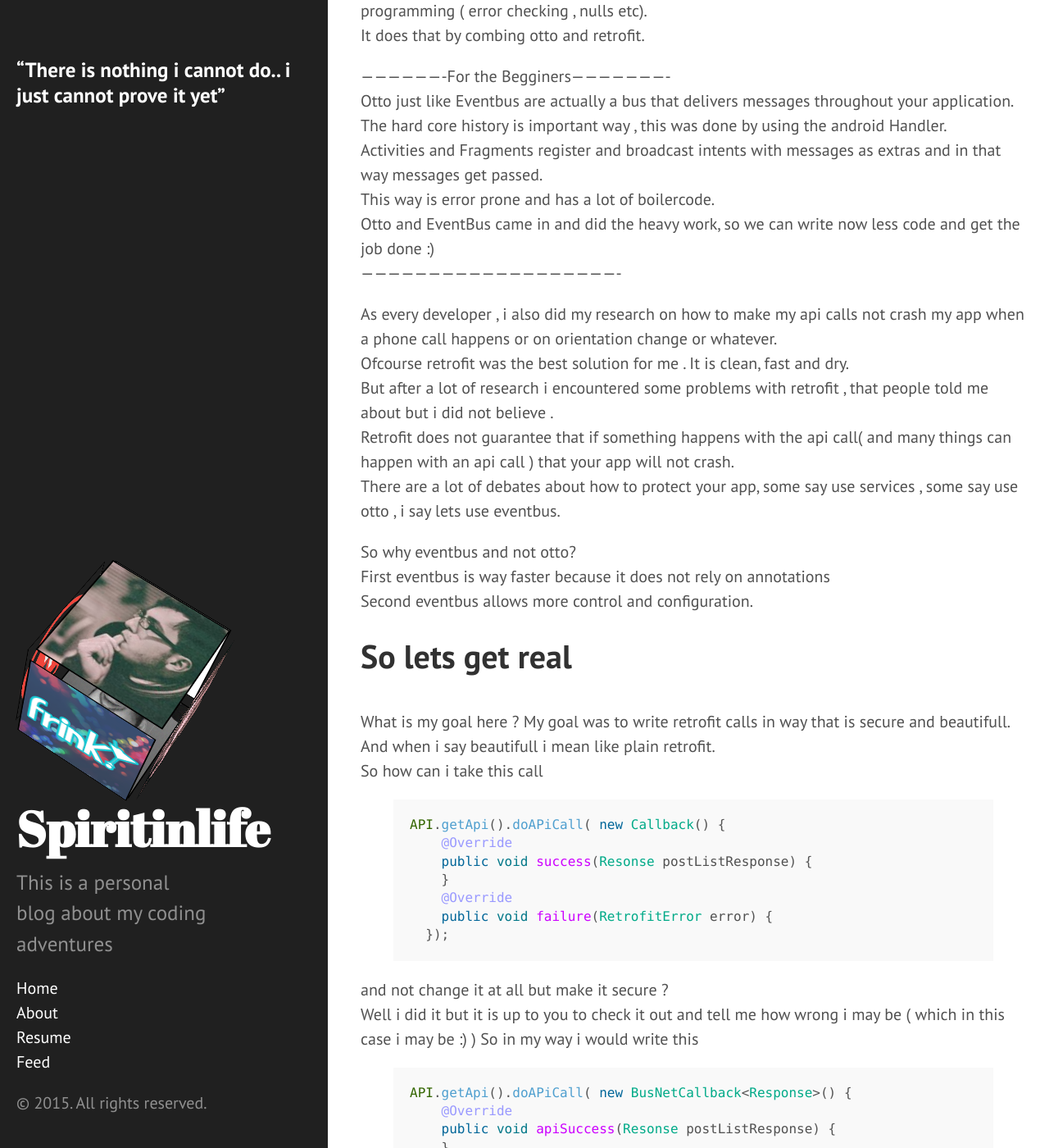
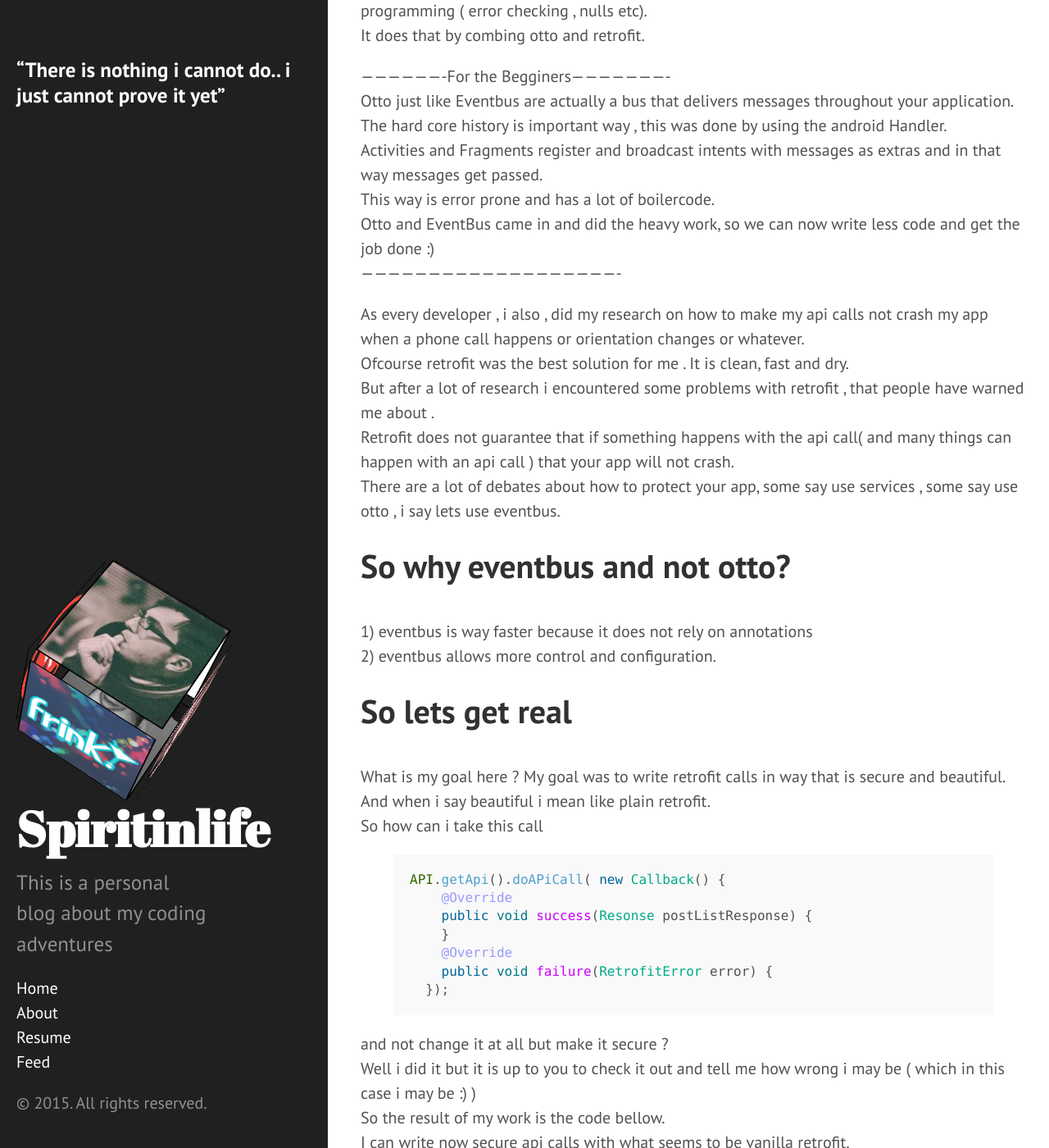
Before and after one commit to spiritinlife/spiritinlife.github.io, a Jekyll site: the page built from _posts/2015-02-13-retrofit-eventbus-cool.markdown, in a window 1280 px wide and 1400 px high, scrolled down 362 px. Shown: the whole window at 82% size. Built offline with Jekyll 4.4.1, drawn with Linux system fonts in a browser that asks for light colours; Markdown is read by kramdown in place of the engine named in the settings; comment, search, counter and statistics services are not loaded; some of the changed text lies outside the part shown.

Commit message:
Well new commit

```diff
--- a/_posts/2015-02-13-retrofit-eventbus-cool.markdown
+++ b/_posts/2015-02-13-retrofit-eventbus-cool.markdown
@@ -17,23 +17,23 @@
 The hard core history is important way , this was done by using the android Handler.<br>
 Activities and Fragments register and broadcast intents with messages as extras and in that way messages get passed.<br>
 This way is error prone and has a lot of boilercode.<br>
-Otto and EventBus came in and did the heavy  work, so we can write now less code and get the job done :)<br>
+Otto and EventBus came in and did the heavy  work, so we can now write less code and get the job done :)<br>
 ----------------------------------------------------------<br>
 
-As every developer , i also did my research on how to make my api calls not crash my app when a phone call happens or on orientation change or whatever.<br>
+As every developer , i also , did my research on how to make my api calls not crash my app when a phone call happens or orientation changes or whatever.<br>
 Ofcourse retrofit was the best solution for me . It is clean, fast and dry.<br>
-But after a lot of research i encountered some problems with retrofit , that people told me about but i did not believe .<br>
+But after a lot of research i encountered some problems with retrofit , that people have warned me about .<br>
 Retrofit does not guarantee that if something happens with the api call( and many things can happen with an api call ) that your app will not crash.<br>
 There are a lot of debates about how to protect your app, some say use services , some say use otto , i say lets use eventbus.<br>
 
-So why eventbus and not otto?<br>
-First eventbus is way faster because it does not rely on annotations<br>
-Second eventbus allows more control and configuration.<br>
+<h1> So why eventbus and not otto?</h1><br>
+1) eventbus is way faster because it does not rely on annotations<br>
+2) eventbus allows more control and configuration.<br>
 
 <h1> So lets get real </h1><br>
 What is my goal here ?
-My goal was to write retrofit calls in way that is secure and beautifull.<br>
-And when i say beautifull i mean like plain retrofit.<br>
+My goal was to write retrofit calls in way that is secure and beautiful.<br>
+And when i say beautiful i mean like plain retrofit.<br>
 So how can i take this call<br>
 {% highlight java %}
 API.getApi().doAPiCall( new Callback() {
@@ -47,8 +47,9 @@
 {% endhighlight %}
 
 and not change it at all but make it secure ?<br>
-Well i did it but it is up to you to check it out and tell me how wrong i may be ( which in this case i may be :) )
-So in my way i would write this
+Well i did it but it is up to you to check it out and tell me how wrong i may be ( which in this case i may be :) )<br>
+So the result of my work is the code bellow.<br>
+I can write now secure api calls with what seems to be vanilla retrofit.
 
 {% highlight java %}
 API.getApi().doAPiCall( new BusNetCallback<Response>() {
@@ -61,7 +62,7 @@
 {% endhighlight %}
 
 So how did i do that ?<br>
-As you see the only thing i changes is that i changed Callback to BusNetCallback and rename success and failure.<br>
+As you see the only thing that changed is the Callback to BusNetCallback and rename success and failure.<br>
 And i say to you that this is a secure way and as you see mostly nothing has changed from the retrofit way.<br>
 
 <h1>SO Lets see what i did to achieve this</h1><br>
@@ -165,13 +166,13 @@
 So i think the code is pretty well commented and understandable.<br>
 I declare two onEvent methods that are the api calls subscribers <br>
 and when the api call returns it posts an event to the corresponding event handler.<br>
-Them the event handler calls the method that holds your code .This method could be either the<br>
+Then the event handler calls the method that holds your code .This method could be either the<br>
 apiSuccess or the apiFailure which you implement as you saw above.<br>
 
-Some notes this code is not heavilly tested  and i beleive many things could go wrong, but it is the<br>
-cleanest solution so far and for that reason i am pretty proud for it.<br>
-I really hope you like it and use it in your projects but must of all i hope you criticize it and make it better.<br>
 
 <h3>Important</h3><br>
-I believe that this code can become a lot better and i hope you can give your expertize .<br>
+This code is not heavilly tested  and i beleive many things could go wrong, but it is the<br>
+cleanest solution so far and for that reason i am pretty proud of it.<br>
+I really hope you like it and use it in your projects but must of all i hope you criticize it and make it better.<br>
+I believe that this code can become a lot better and i hope you can give your expertise .<br>
 So do not hesitate, write me a comment.
```
